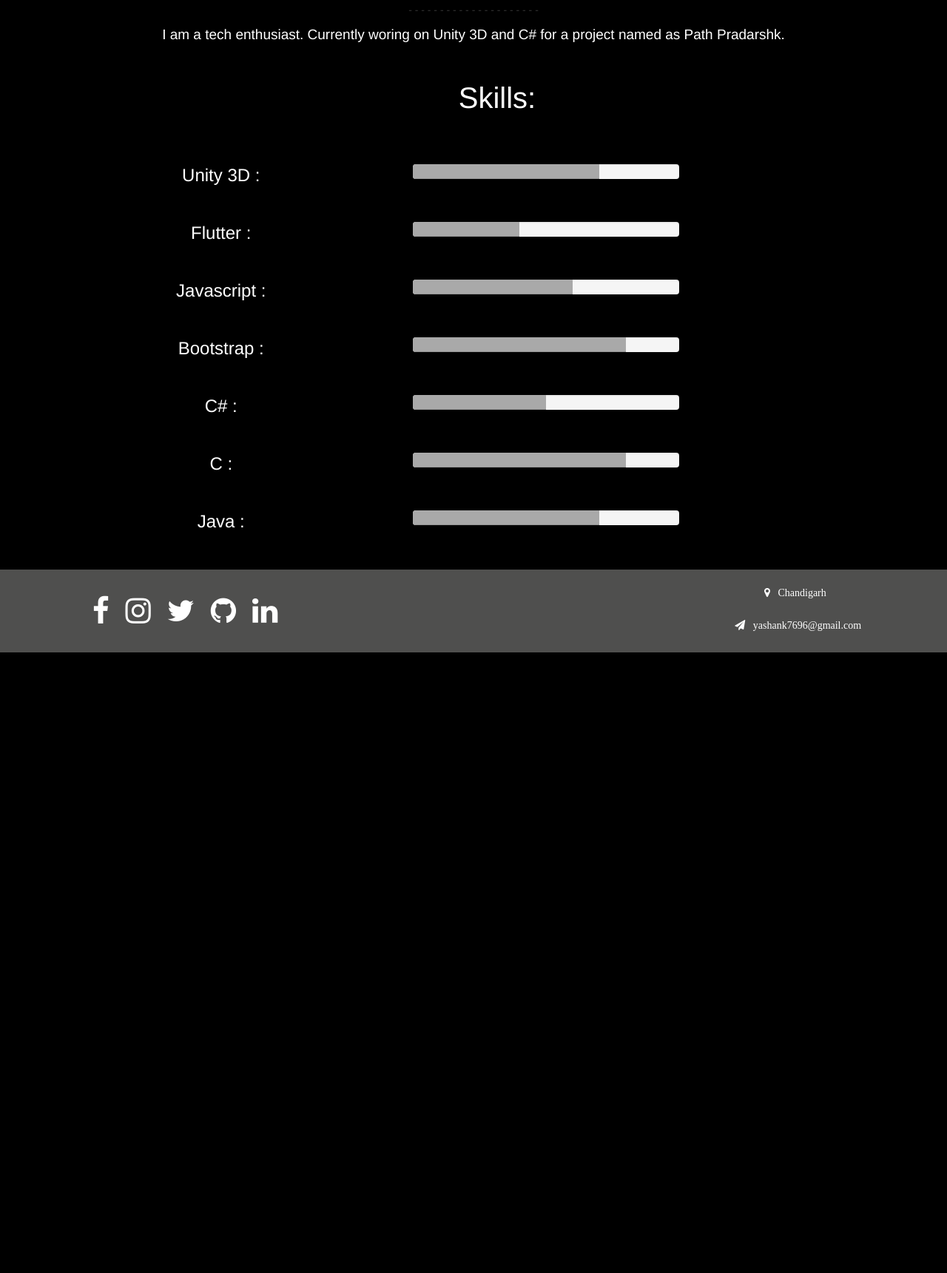
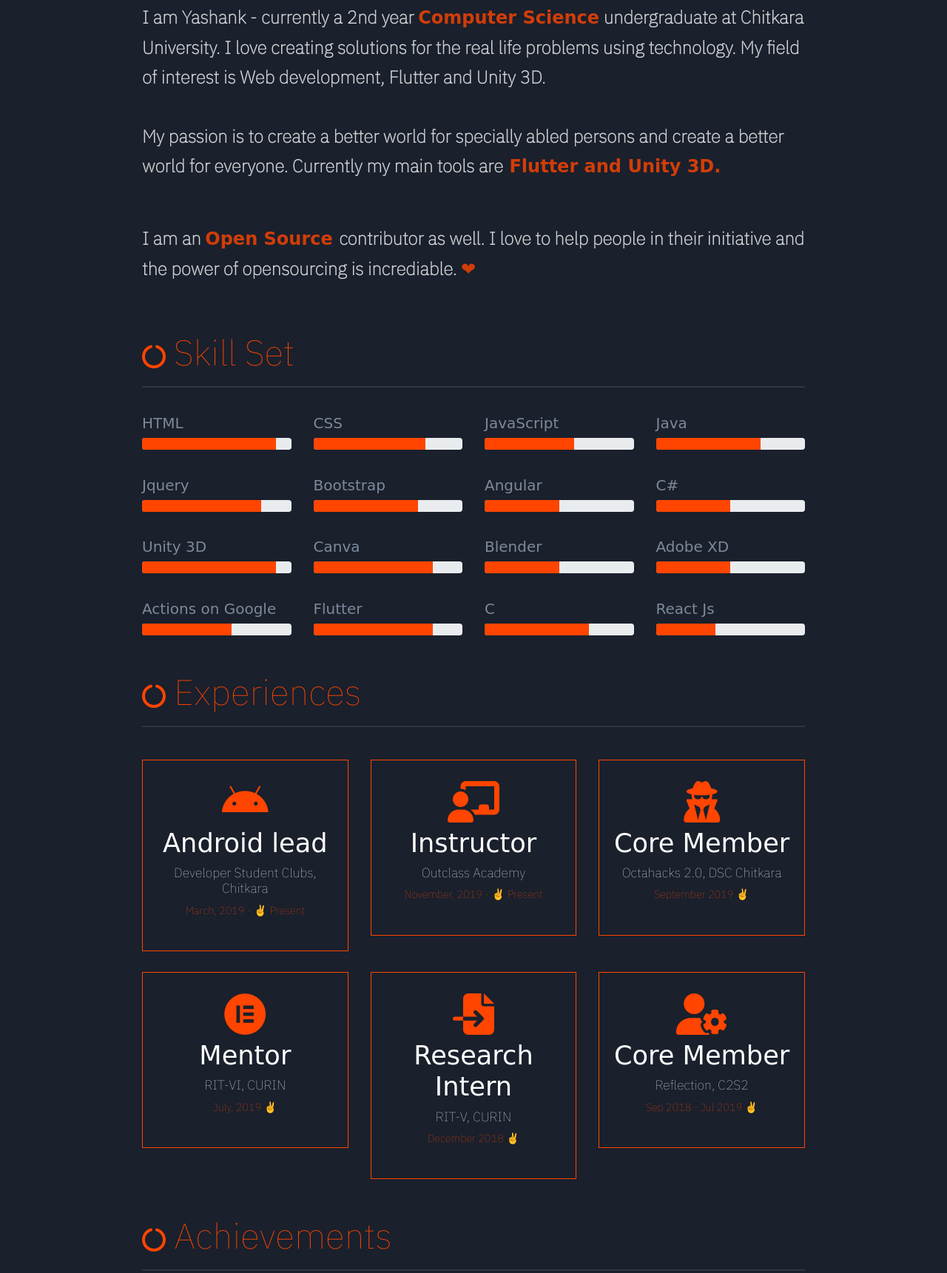
Before and after one commit to Yashank18/MyportFolio, a plain HTML site: page index.html in a window 1280 px wide. Shown: the part 388-2109 px from the top of the page at 74% size. Before the commit the page ends 1270 px from the top, so only its background shows below. Drawn offline with nearby package versions, Linux system fonts and the light colour scheme; a web font is replaced by a local one.

Commit message:
Main file switch

```diff
--- a/index.html
+++ b/index.html
@@ -1,161 +1,298 @@
 <!DOCTYPE html>
 <html>
 <head>
-	<title>Yashank|Portfolio</title>
+	<title>Yashank</title>
 
-<link rel="stylesheet" href="https://cdnjs.cloudflare.com/ajax/libs/font-awesome/4.7.0/css/font-awesome.min.css">
 <!-- Latest compiled and minified CSS -->
-<link rel="stylesheet" href="https://maxcdn.bootstrapcdn.com/bootstrap/3.4.0/css/bootstrap.min.css">
+<link rel="stylesheet" href="https://maxcdn.bootstrapcdn.com/bootstrap/4.4.1/css/bootstrap.min.css">
 
 <!-- jQuery library -->
 <script src="https://ajax.googleapis.com/ajax/libs/jquery/3.4.1/jquery.min.js"></script>
 
+<!-- Popper JS -->
+<script src="https://cdnjs.cloudflare.com/ajax/libs/popper.js/1.16.0/umd/popper.min.js"></script>
+
 <!-- Latest compiled JavaScript -->
-<script src="https://maxcdn.bootstrapcdn.com/bootstrap/3.4.0/js/bootstrap.min.js"></script>
+<script src="https://maxcdn.bootstrapcdn.com/bootstrap/4.4.1/js/bootstrap.min.js"></script>
+<script src="https://kit.fontawesome.com/bb61e4b88d.js" crossorigin="anonymous"></script>
+<link href="https://fonts.googleapis.com/css2?family=Baloo+Paaji+2:wght@500&display=swap" rel="stylesheet">
+<link href="https://fonts.googleapis.com/css2?family=IBM+Plex+Sans:wght@100&display=swap" rel="stylesheet">
+<link rel="stylesheet" type="text/css" href="css/main.css">
+<link href="https://unpkg.com/aos@2.3.1/dist/aos.css" rel="stylesheet">
+<script src="https://unpkg.com/aos@2.3.1/dist/aos.js"></script>
+<script>
+  AOS.init();
 
+  function theme()
+  {
+	$('#theme').addClass('lighttheme');
+  }
+</script>
+</head>
+<body id="theme">
+	<div class=" main">
 
-</head>
-<body style="background-color: black">
-<div class="container-fluid">
-	<div class="row">
-		<div class="col-md-4"><center>
-			<img src="my_picture.jpeg" style="height: 40%;width: 40%;margin-top: 10%" class="img-rounded responsive">
+				<header>
+					<h1>Yashank <button ><i class="fas fa-sun"></i></button></h1>
+					<hr>
+					<h6><span>Conatact me </span>
+						<span><a href="#"> Projects</a></span>
+						<span><a href="https://github.com/Yashank18">Github</a></span>
+					</h6>
+				</header>
+
+				<div class="content">
+					<h1>Hola !</h1>
+					<p>
+						I am Yashank - currently a 2nd year <span >Computer Science</span> undergraduate at Chitkara University.
+						I love creating solutions for the real life problems using technology. My field of interest is Web development, Flutter and Unity 3D.<br><br>
+						My passion is to create a better world for specially abled persons and create a better world for everyone. Currently my main tools are<span> Flutter and Unity 3D.</span>
+					</p>
+					<br>
+					<p>
+						I am an <span>Open Source </span> contributor as well. I love to help people in their initiative and the power of opensourcing is incrediable. <span>❤</span>
+					</p>
+				</div>
+				<br>
+				<br>
+				<h1 class="skill"><i class="fas fa-circle-notch"></i> Skill Set</h1>
+				<hr>
+				<div class="row progressdiv">
+					<div class="col-md-3">
+						<h5 class="phead">HTML</h5>
+						<div class="progress">
+							<div class="progress-bar" role="progressbar" aria-valuenow="90" aria-valuemin="0" aria-valuemax="100" style="width:90%"></div>
+						  </div>
+					</div>
+					<div class="col-md-3">
+						<h5 class="phead">CSS</h5>
+						<div class="progress">
+							<div class="progress-bar" role="progressbar" aria-valuenow="75" aria-valuemin="0" aria-valuemax="100" style="width:75%"></div>
+						  </div>
+					</div>
+					<div class="col-md-3">
+						<h5 class="phead">JavaScript</h5>
+						<div class="progress">
+							<div class="progress-bar" role="progressbar" aria-valuenow="65" aria-valuemin="0" aria-valuemax="100" style="width:60%"></div>
+						  </div>
+					</div>
+					<div class="col-md-3">
+						<h5 class="phead">Java</h5>
+						<div class="progress">
+							<div class="progress-bar" role="progressbar" aria-valuenow="65" aria-valuemin="0" aria-valuemax="100" style="width:70%"></div>
+						  </div>
+					</div>
+
+				</div>
+
+				<div class="row progressdiv">
+					<div class="col-md-3">
+						<h5 class="phead">Jquery</h5>
+						<div class="progress">
+							<div class="progress-bar" role="progressbar" aria-valuenow="90" aria-valuemin="0" aria-valuemax="100" style="width:80%"></div>
+						  </div>
+					</div>
+					<div class="col-md-3">
+						<h5 class="phead">Bootstrap</h5>
+						<div class="progress">
+							<div class="progress-bar" role="progressbar" aria-valuenow="75" aria-valuemin="0" aria-valuemax="100" style="width:70%"></div>
+						  </div>
+					</div>
+					<div class="col-md-3">
+						<h5 class="phead">Angular</h5>
+						<div class="progress">
+							<div class="progress-bar" role="progressbar" aria-valuenow="65" aria-valuemin="0" aria-valuemax="100" style="width:50%"></div>
+						  </div>
+					</div>
+					<div class="col-md-3">
+						<h5 class="phead">C#</h5>
+						<div class="progress">
+							<div class="progress-bar" role="progressbar" aria-valuenow="65" aria-valuemin="0" aria-valuemax="100" style="width:50%"></div>
+						  </div>
+					</div>
+
+				</div>
+				<div class="row progressdiv">
+					<div class="col-md-3">
+						<h5 class="phead">Unity 3D</h5>
+						<div class="progress">
+							<div class="progress-bar" role="progressbar" aria-valuenow="90" aria-valuemin="0" aria-valuemax="100" style="width:90%"></div>
+						  </div>
+					</div>
+					<div class="col-md-3">
+						<h5 class="phead">Canva</h5>
+						<div class="progress">
+							<div class="progress-bar" role="progressbar" aria-valuenow="75" aria-valuemin="0" aria-valuemax="100" style="width:80%"></div>
+						  </div>
+					</div>
+					<div class="col-md-3">
+						<h5 class="phead">Blender</h5>
+						<div class="progress">
+							<div class="progress-bar" role="progressbar" aria-valuenow="65" aria-valuemin="0" aria-valuemax="100" style="width:50%"></div>
+						  </div>
+					</div>
+					<div class="col-md-3">
+						<h5 class="phead">Adobe XD</h5>
+						<div class="progress">
+							<div class="progress-bar" role="progressbar" aria-valuenow="65" aria-valuemin="0" aria-valuemax="100" style="width:50%"></div>
+						  </div>
+					</div>
+
+				</div>
+				<div class="row progressdiv">
+					<div class="col-md-3">
+						<h5 class="phead">Actions on Google</h5>
+						<div class="progress">
+							<div class="progress-bar" role="progressbar" aria-valuenow="90" aria-valuemin="0" aria-valuemax="100" style="width:60%"></div>
+						  </div>
+					</div>
+					<div class="col-md-3">
+						<h5 class="phead">Flutter</h5>
+						<div class="progress">
+							<div class="progress-bar" role="progressbar" aria-valuenow="75" aria-valuemin="0" aria-valuemax="100" style="width:80%"></div>
+						  </div>
+					</div>
+					<div class="col-md-3">
+						<h5 class="phead">C</h5>
+						<div class="progress">
+							<div class="progress-bar" role="progressbar" aria-valuenow="65" aria-valuemin="0" aria-valuemax="100" style="width:70%"></div>
+						  </div>
+					</div>
+					<div class="col-md-3">
+						<h5 class="phead">React Js</h5>
+						<div class="progress">
+							<div class="progress-bar" role="progressbar" aria-valuenow="65" aria-valuemin="0" aria-valuemax="100" style="width:40%"></div>
+						  </div>
+					</div>
+				</div>
+				<br>
+				<br>
+				<h1 class="skill"><i class="fas fa-circle-notch"></i> Experiences</h1>
+				<hr>
+				<div>
+				<div class="row exp">
+					<div class="col-lg-4">
+						<div>
+							<center>
+								<i class="fab fa-android" ></i>
+								<h3>Android lead</h3>
+								<h6>Developer Student Clubs, Chitkara</h6>
+								<p>March, 2019 - ✌ Present</p>
 							</center>
+
 						</div>
-		<div class="col-md-7"><center>
-			<h1 style="color: white;font-size: 60px;margin-top: 10%">Yashank</h1>
-			<p>-------------------------------------------------------------------</p>
-			<h6 style="color: white">Web Developer | Flutter Developer</h6>
+					</div>
+					<div class="col-lg-4">
+						<div>
+							<center>
+								<i class="fas fa-chalkboard-teacher"></i>
+								<h3>Instructor</h3>
+								<h6>Outclass Academy</h6>
+								<p>November, 2019 - ✌ Present</p>
+							</center>
+
+						</div>
+					</div>
+					<div class="col-lg-4">
+						<div>
+							<center>
+								<i class="fas fa-user-secret"></i>
+								<h3>Core Member</h3>
+								<h6>Octahacks 2.0, DSC Chitkara</h6>
+								<p>September 2019 ✌</p>
+							</center>
+
+						</div>
+
+					</div>
+				</div>
+				<div class="row exp">
+					<div class="col-lg-4">
+						<div>
+							<center>
+								<i class="fab fa-elementor"></i>
+								<h3>Mentor</h3>
+								<h6>RIT-VI, CURIN</h6>
+								<p>July, 2019 ✌</p>
+							</center>
+
+						</div>
+
+					</div>
+					<div class="col-lg-4">
+						<div>
+							<center>
+								<i class="fas fa-file-import"></i>
+								<h3>Research Intern</h3>
+								<h6>RIT-V, CURIN</h6>
+								<p>December 2018 ✌</p>
+							</center>
+
+						</div>
+					</div>
+					<div class="col-lg-4">
+						<div>
+							<center>
+								<i class="fas fa-user-cog"></i>
+								<h3>Core Member</h3>
+								<h6>Reflection, C2S2</h6>
+								<p>Sep 2018 - Jul 2019 ✌</p>
 							</center>
 
 						</div>
 					</div>
 				</div>
-<div class="container-fluid" style="margin-top: 5%">
+				</div>
+				<br>
+				<br>
+				<h1 class="skill"><i class="fas fa-circle-notch"></i> Achievements</h1>
+				<hr>
+				<div>
+					<div class="row achi">
+						<div class="col-lg-4">
+						<div>
 							<center>
-		<h1 style="color: white;font-size: 60px">About Me</h1>
-		<p>- - - - - - - - - - - - - - - - - - - - -</p>
-		<p style="color: white;font-size: 19px">I am a tech enthusiast. Currently woring on Unity 3D and C# for a project named as Path Pradarshk. </p>
+								<img src="https://media-exp1.licdn.com/dms/image/C5122AQECZ3m4gsjs8A/feedshare-shrink_1280/0?e=1589414400&v=beta&t=vyB4719Dbh99bfgeCAfp81tZn3Gg7d7WJypS_j8dHOw">
+								<h3>Presenter 🎉</h3>
+								<h5>UN House, INDIA</h5>
+								<h6>7 September 2019</h6>
+								<br>
+								<a href="https://www.linkedin.com/feed/update/urn:li:activity:6576390317480742912/"><i class="fab fa-linkedin"></i></a>
 							</center>
 
 						</div>
+
+					</div>
+					<div class="col-lg-4">
+						<div>
+							<center>
+								<img src="https://media-exp1.licdn.com/dms/image/C5122AQGSViSoWBKN9g/feedshare-shrink_1280/0?e=1589414400&v=beta&t=TF07p_BobPf2CxX79byBhRfVDt1vGOY2mGiCR3uPK5o">
+								<h3>Winners 🎉</h3>
+								<h5>Thapar University</h5>
+								<h6>16-17 November 2019</h6>
 								<br>
-<div>
-	<h1 style="font-size: 40px;color: white;margin-left: 5%"><center>Skills:</center></h1>
-</div>
-<br><br>
-<div class="container">
-	<div class="row">
-		<div class="col-md-5"><center>
-			<h3 style="color: white">Unity 3D :</h3></center>
-		</div>
-		<div class="col-md-4">
-		<div class="progress" style="margin-top: 5%">
-  			<div class="progress-bar" role="progressbar"  aria-valuenow="70" aria-valuemin="0" aria-valuemax="100" style="width:70%;background-color: darkgray"></div>
-		</div>
-		</div>
-	</div>
-	<br>
-
-	<div class="row">
-		<div class="col-md-5"><center>
-			<h3 style="color: white">Flutter :</h3></center>
-		</div>
-		<div class="col-md-4">
-		<div class="progress" style="margin-top: 5%">
-  			<div class="progress-bar" role="progressbar"  aria-valuenow="70" aria-valuemin="0" aria-valuemax="100" style="width:40%;background-color: darkgray"></div>
-		</div>
-		</div>
-	</div>
-	<br>
-	<div class="row">
-		<div class="col-md-5"><center>
-			<h3 style="color: white">Javascript :</h3></center>
-		</div>
-		<div class="col-md-4">
-		<div class="progress" style="margin-top: 5%">
-  			<div class="progress-bar" role="progressbar"  aria-valuenow="70" aria-valuemin="0" aria-valuemax="100" style="width:60%;background-color: darkgray"></div>
-		</div>
-		</div>
-	</div>
-	<br>
-	<div class="row">
-		<div class="col-md-5"><center>
-			<h3 style="color: white">Bootstrap :</h3></center>
-		</div>
-		<div class="col-md-4">
-		<div class="progress" style="margin-top: 5%">
-  			<div class="progress-bar" role="progressbar"  aria-valuenow="70" aria-valuemin="0" aria-valuemax="100" style="width:80%;background-color: darkgray"></div>
-		</div>
-		</div>
-	</div>
-	<br>
-
-	<div class="row">
-		<div class="col-md-5"><center>
-			<h3 style="color: white">C# :</h3></center>
-		</div>
-		<div class="col-md-4">
-		<div class="progress" style="margin-top: 5%">
-  			<div class="progress-bar" role="progressbar"  aria-valuenow="70" aria-valuemin="0" aria-valuemax="100" style="width:50%;background-color: darkgray"></div>
-		</div>
-		</div>
-	</div>
-	<br>
-
-	<div class="row">
-		<div class="col-md-5"><center>
-			<h3 style="color: white">C :</h3></center>
-		</div>
-		<div class="col-md-4">
-		<div class="progress" style="margin-top: 5%">
-  			<div class="progress-bar" role="progressbar"  aria-valuenow="70" aria-valuemin="0" aria-valuemax="100" style="width:80%;background-color: darkgray"></div>
-		</div>
-		</div>
-	</div>
-	<br>
-
-	<div class="row">
-		<div class="col-md-5"><center>
-			<h3 style="color: white">Java :</h3></center>
-		</div>
-		<div class="col-md-4">
-		<div class="progress" style="margin-top: 5%">
-  			<div class="progress-bar" role="progressbar"  aria-valuenow="70" aria-valuemin="0" aria-valuemax="100" style="width:70%;background-color: darkgray"></div>
-		</div>
-		</div>
-	</div>
-	<br>
-	<br>
-</div>
-
-
-<footer style="background-color: #4F4F4E">
-	<div class="container">
-	<div class="row">
-		<div class="col-md-4"><center>
-			<a  href="https://www.facebook.com/yashank.cool"><i  class="fa fa-facebook" style="font-size: 40px;margin-top: 10%;margin-bottom: 10%;color: white"></i>
-			</a><a href="https://www.instagram.com/yashank__18"><i class="fa fa-instagram" style="font-size: 40px;margin-top: 10%;margin-bottom: 10%;margin-left: 5%;color: white"></i>
-			</a><a href="https://twitter.com/Yashank17"><i class="fa fa-twitter" style="font-size: 40px;margin-top: 10%;margin-bottom: 10%;margin-left: 5%;color: white"></i>
-			</a><a href="https://www.github.com/Yashank18"><i class="fa fa-github" style="font-size: 40px;margin-top: 10%;margin-bottom: 10%;margin-left: 5%;color: white"></i>
-			</a><a href="https://www.linkedin.com/in/yashank18/"><i class="fa fa-linkedin" style="font-size: 40px;margin-top: 10%;margin-bottom: 10%;margin-left: 5%;color: white"></i>
-			</a>
-
-
+								<a href="https://www.linkedin.com/feed/update/urn:li:activity:6602234861304541184/"><i class="fab fa-linkedin"></i></a>
 							</center>
 
 						</div>
-	<div class="col-md-5"></div>
-	<div class="col-md-3" >
-		<div class="container-fluid" align="center" >
-		<h2 style="margin-top: 10%;color: white;" class="fa fa-map-marker"><span>&nbsp;&nbsp; Chandigarh</span></h3>&nbsp;&nbsp;</h2>
+
+					</div>
+					<div class="col-lg-4">
+						<div>
+							<center>
+								<img src="https://media-exp1.licdn.com/dms/image/C5122AQHvnXgp_IkYWQ/feedshare-shrink_1280/0?e=1589414400&v=beta&t=8TJK-YOwkAEmqGebeP_C3OI9yXvl3KZ8jdFjJd7Ty_g">
+								<h3>Top-50 🎉</h3>
+								<h5>HackOverflow 3.0</h5>
+								<h6>6-7-8 March 2020</h6>
 								<br>
-		<h2 style="color: white;" class="fa fa-paper-plane"><span>&nbsp;&nbsp; yashank7696@gmail.com</span></h2>
+								<a href="https://www.linkedin.com/feed/update/urn:li:activity:6637713667049783296/"><i class="fab fa-linkedin"></i></a>
+							</center>
+
 						</div>
 
 					</div>
 					</div>
 				</div>
-</footer>
+	</div>
 </body>
 </html>
```
Also changed, not shown: scss/main.scss (+32 -0 lines), css/main.css, 1 other file. Lines whose indentation alone changed are shown as unchanged.
